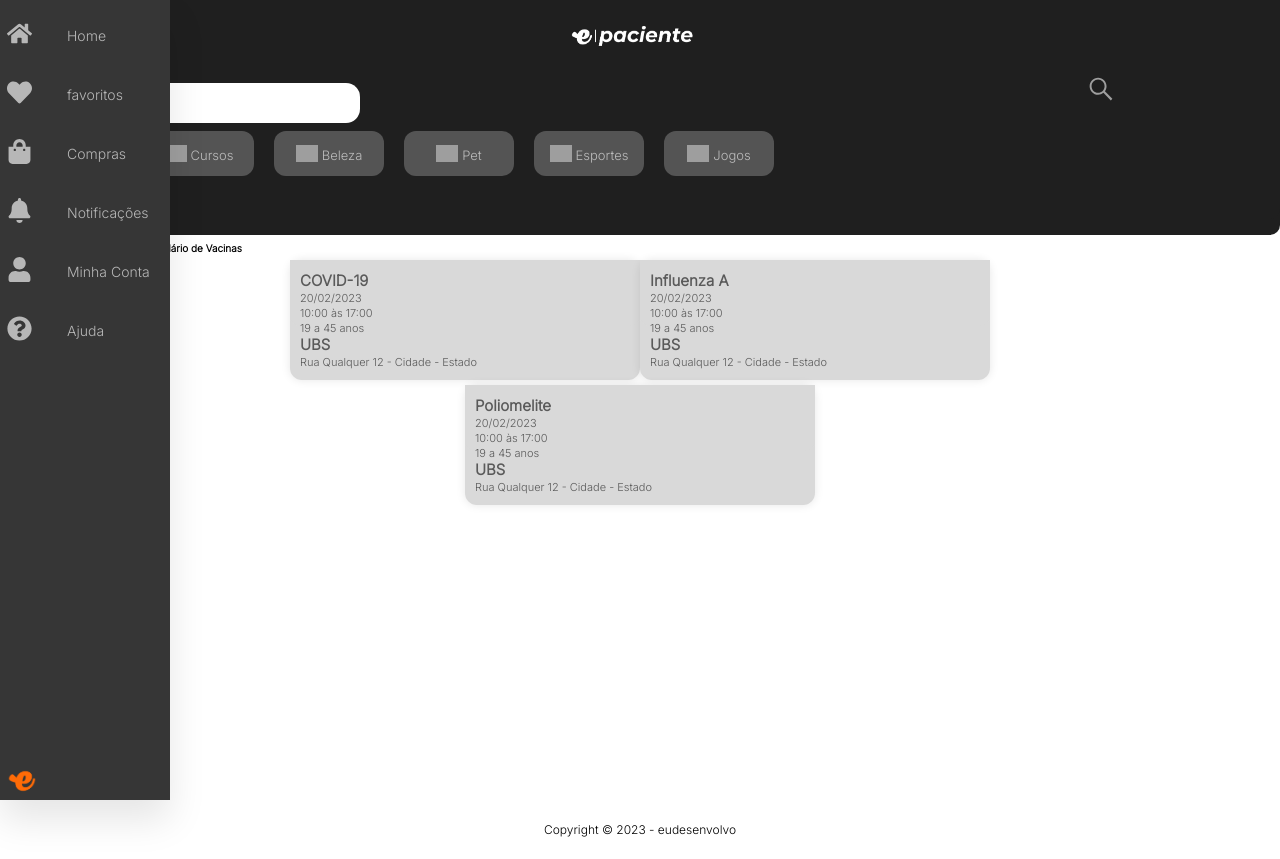
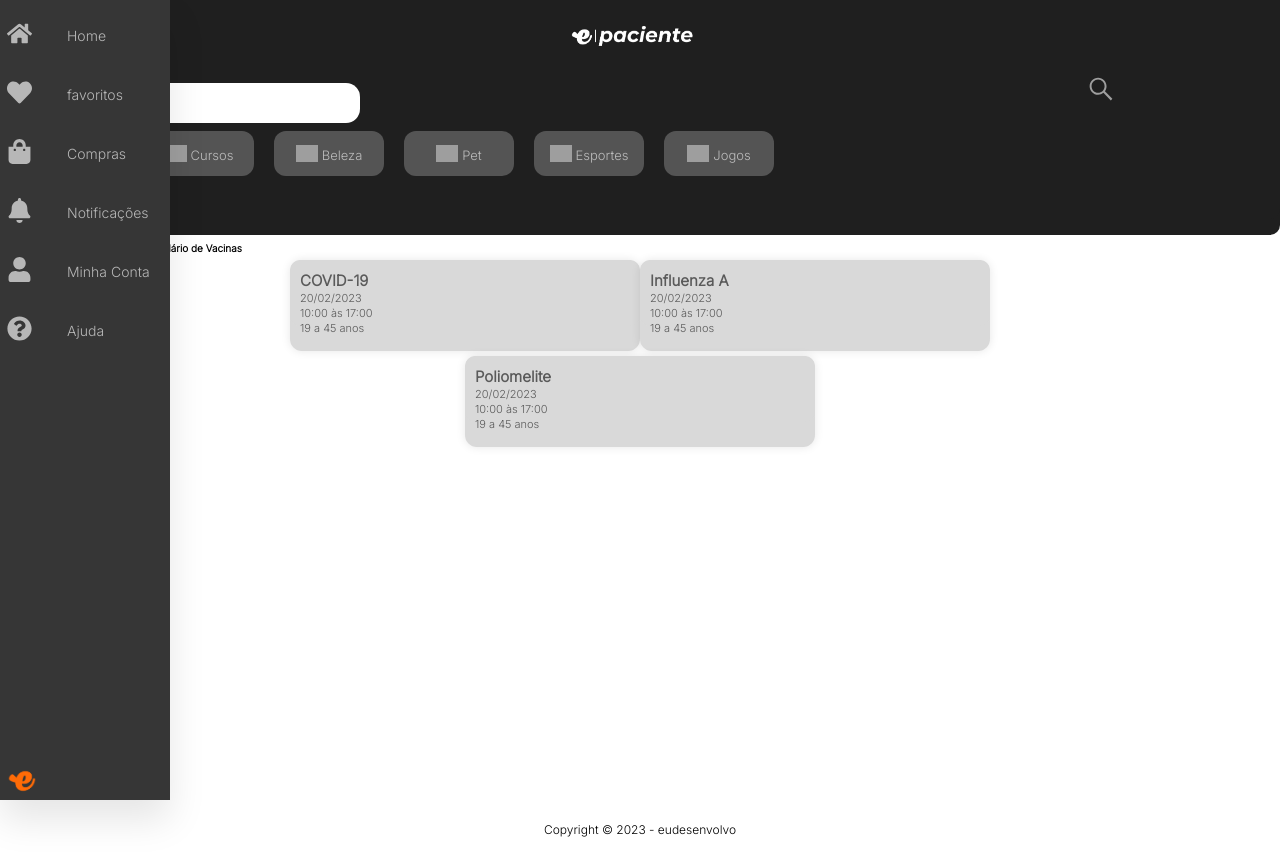
Before and after one commit to teceudesenvolvo/ePaciente, a React (Create React App) app: page /vacinas in a window 1280 px wide. Built offline with nearby package versions, Linux system fonts and the light colour scheme; grey boxes are pictures that could not be loaded.

Commit message:
upGradeLogin

```diff
--- a/src/App.css
+++ b/src/App.css
@@ -243,7 +243,8 @@
 }
 
 .vacinaItem{
-  height: 120px;
+  height: auto;
+  padding-bottom: 20px;
   margin-bottom: 5px !important;
 }
 
@@ -308,7 +309,7 @@
   color: #5a5a5a;
   margin-bottom: -10px;
   padding: 1px 0 15px 10px;
-  border-radius: 0 0 10px 10px;
+  border-radius: 10px 10px;
 }
 
 .areaTextDescProductF {
@@ -318,7 +319,7 @@
   color: #fff;
   margin-bottom: -10px;
   padding: 1px 0 15px 10px;
-  border-radius: 0 0 10px 10px;
+  border-radius: 10px;
 }
 
 .valueProduct {
--- a/src/componets/receitasList.js
+++ b/src/componets/receitasList.js
@@ -59,12 +59,7 @@ class receitaList extends Component {
                     <p className='valueProduct' >{receita.title}</p>
                     <p className='descricaoProduct' >{receita.date}</p>
                     <p className='descricaoProduct' > Protocolo: {receita.protocolo}</p>
-
-                    <p className='valueProduct' >Prescrição</p>
-                    <ul>
-
-                    </ul>
-
+                    <button className='buttonLogin btnExame'>Ver</button>
                 </div>
             </li>
         )
--- a/src/componets/vacinasList.js
+++ b/src/componets/vacinasList.js
@@ -17,27 +17,21 @@ class vacinaList extends Component {
                 tipo: 'COVID-19',
                 date: '20/02/2023',
                 hora: '10:00 às 17:00',
-                idades: '19 a 45 anos',
-                unidade: 'UBS',
-                enderecoUnd: 'Rua Qualquer 12 - Cidade -  Estado ',
+                idades: '19 a 45 anos'
             },
             {
                 id: '1',
                 tipo: 'Influenza A',
                 date: '20/02/2023',
                 hora: '10:00 às 17:00',
-                idades: '19 a 45 anos',
-                unidade: 'UBS',
-                enderecoUnd: 'Rua Qualquer 12 - Cidade -  Estado ',
+                idades: '19 a 45 anos'
             },
             {
                 id: '1',
                 tipo: 'Poliomelite',
                 date: '20/02/2023',
                 hora: '10:00 às 17:00',
-                idades: '19 a 45 anos',
-                unidade: 'UBS',
-                enderecoUnd: 'Rua Qualquer 12 - Cidade -  Estado ',
+                idades: '19 a 45 anos'
             },
         ]
     }
@@ -64,8 +58,6 @@ class vacinaList extends Component {
                     <p className='descricaoProduct' >{vacina.date}</p>
                     <p className='descricaoProduct' >{vacina.hora}</p>
                     <p className='descricaoProduct' >{vacina.idades}</p>
-                    <p className='valueProduct' >{vacina.unidade}</p>
-                    <p className='descricaoProduct' >{vacina.enderecoUnd}</p>
                 </div>
             </li>
         )
--- a/src/screens/client/Minhas_Consultas.js
+++ b/src/screens/client/Minhas_Consultas.js
@@ -22,9 +22,20 @@ class Minhas_Compras extends Component {
         </div>
         <div className='minhasCompras'>
           <form className='formLogin agendarConsulta'>
+
             <h1>Agendar Consulta:</h1>
-            <input type="text" placeholder="Especialidade" className='inputLogin' />
-            <input type="text" placeholder="Unidade" className='inputLogin' />
+            <select name="Especialidade" placeholder='Especialidade' className='inputLogin'>
+              <option>Clinica Médica</option>
+              <option>Cardiologista</option>
+              <option>Dentista</option>
+              </select>
+
+
+            <select name="unidade" placeholder='Unidade' className='inputLogin'>
+              <option>UBS - Localidade Cadastrada</option>
+              <option>Hospital Municipal</option>
+              </select>
+
             <input type="text" placeholder="Data" className='inputLogin' />
             <input type="text" placeholder="Horário" className='inputLogin' />
 
--- a/src/screens/client/login.js
+++ b/src/screens/client/login.js
@@ -1,10 +1,9 @@
 import React, { Component } from 'react';
-import ReactDOM from 'react-dom'
+
 
 //Imagens
 import logo from '../../assets/e-paciente-color-txt-15.png';
-import google from '../../assets/google.png';
-import face from '../../assets/face.png';
+
 // Icones
 
 // Components
```
